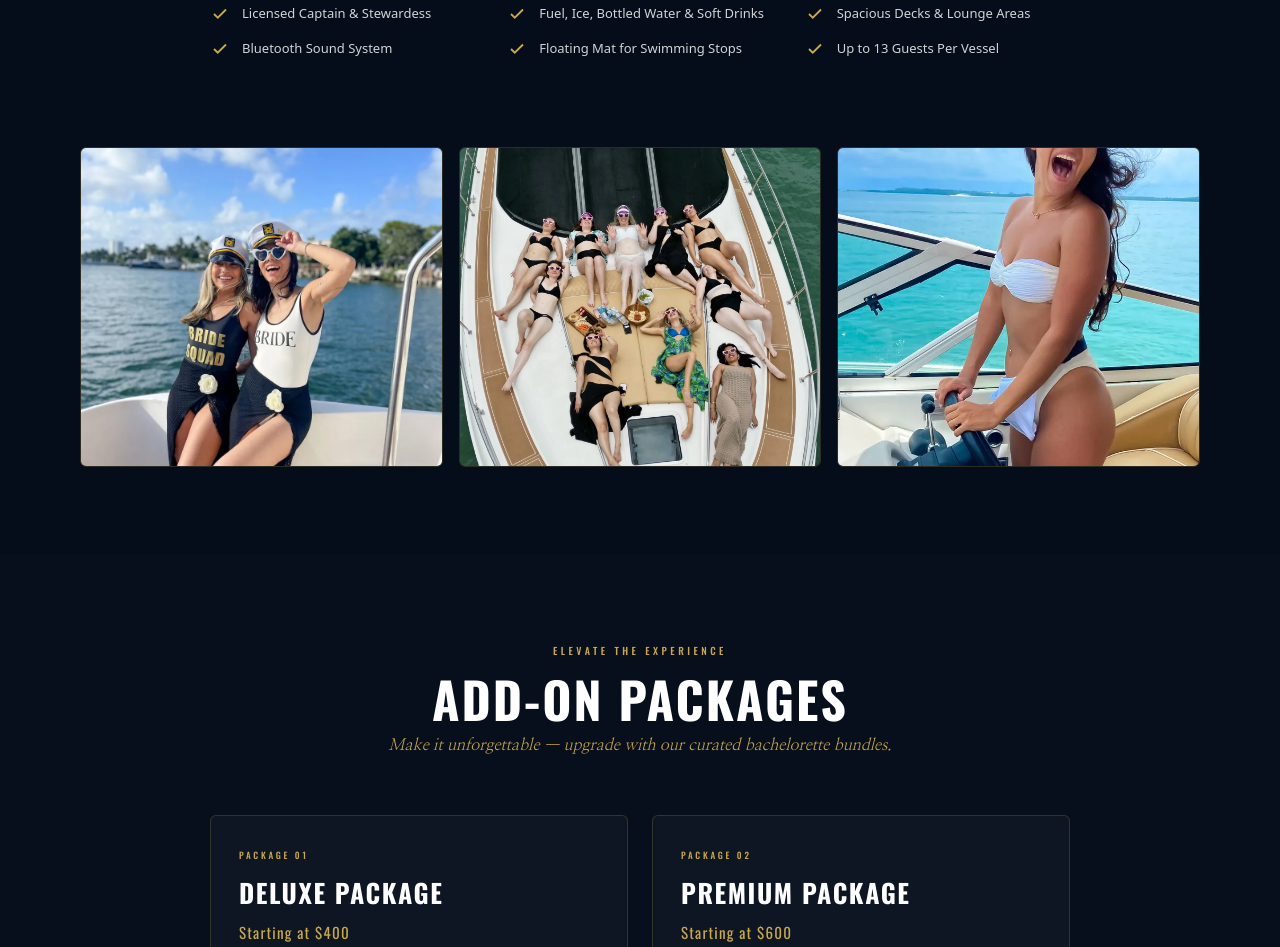
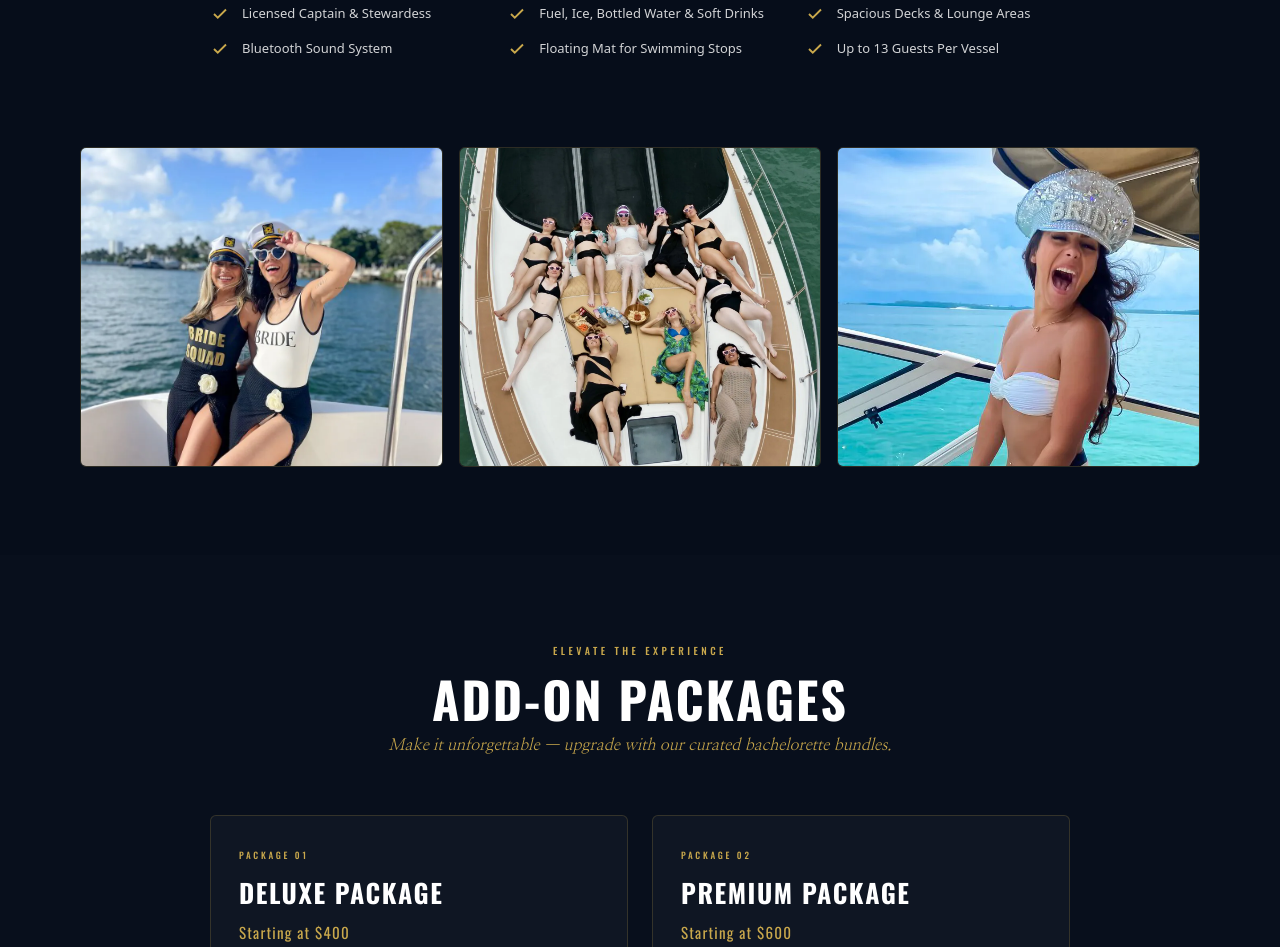
Before and after one commit to johsian/305Luxury, a website: page bachelorette.html in a window 1280 px wide. Shown: the part 1509-2456 px from the top of the page. Drawn offline with nearby package versions, Linux system fonts and the light colour scheme.

Commit message:
Crop bride-captain photo to show face and ocean view

```diff
--- a/bachelorette.html
+++ b/bachelorette.html
@@ -888,7 +888,7 @@
     <div class="photo-strip">
       <img src="assets/bachelorette/bride-squad.webp" alt="Bride squad celebrating on a yacht in Miami" loading="lazy">
       <img src="assets/bachelorette/group-aerial.webp" alt="Aerial view of bachelorette party relaxing on yacht deck" loading="lazy">
-      <img src="assets/bachelorette/bride-captain.webp" alt="Bride at the yacht helm wearing a sparkly captain hat" loading="lazy">
+      <img src="assets/bachelorette/bride-captain.webp" alt="Bride at the yacht helm wearing a sparkly captain hat" loading="lazy" style="object-position: center 15%;">
     </div>
   </section>
 
```
